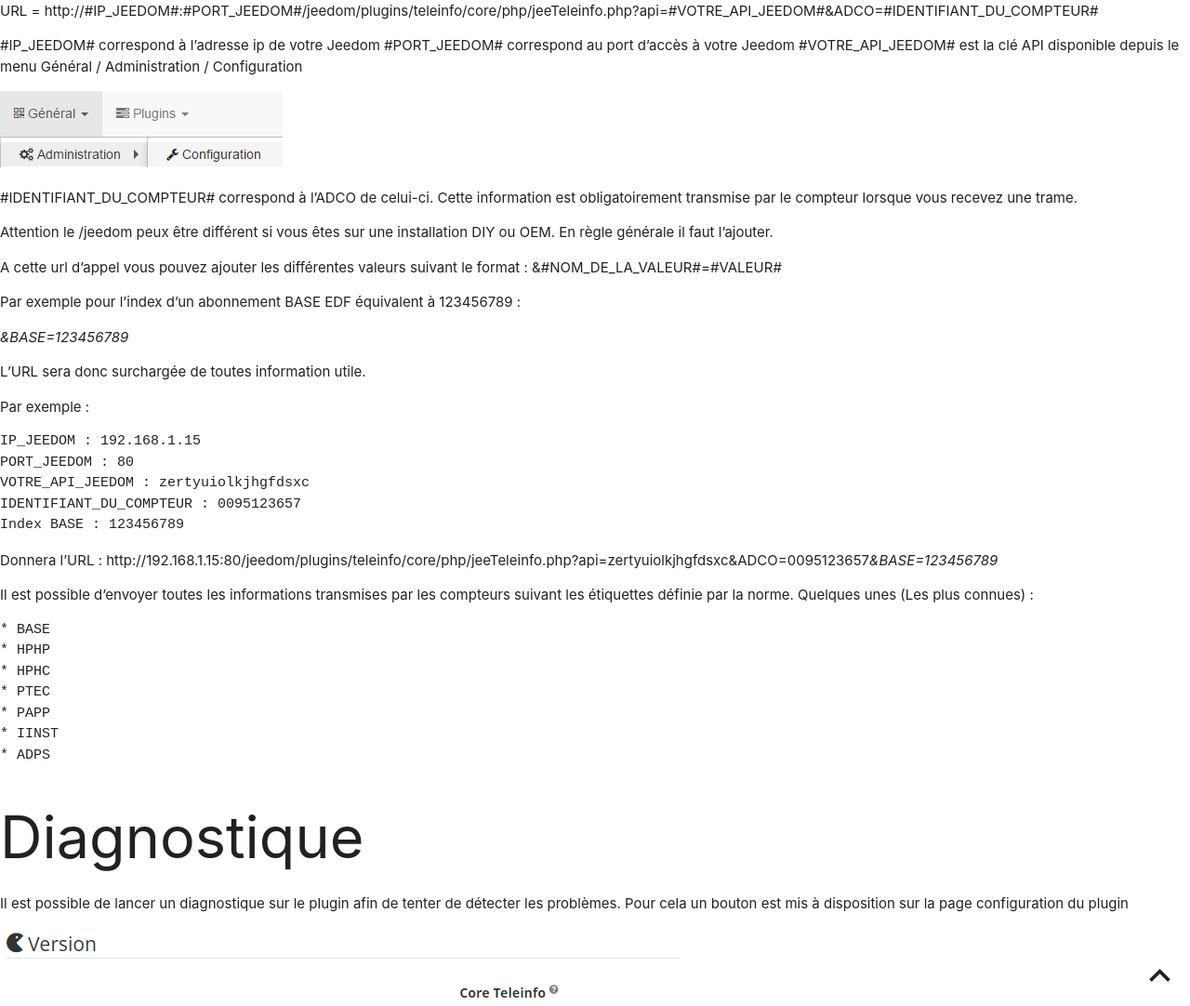
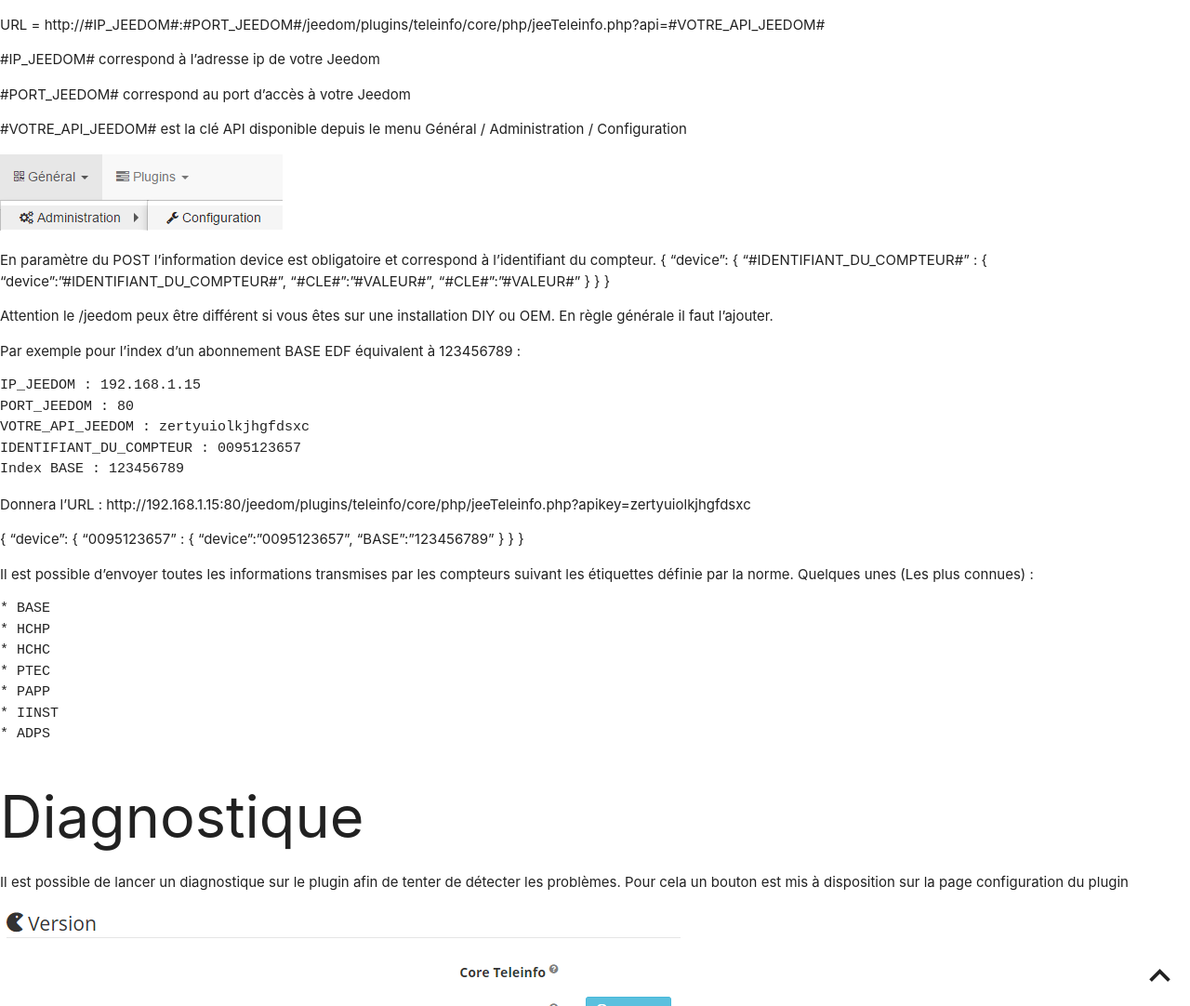
Before and after one commit to NextDom/plugin-teleinfo, a Jekyll site: the page built from docs/fr_FR/index.md, in a window 1280 px wide and 1400 px high, scrolled down 6326 px. Shown: the part 318-1400 px from the top of the window at 93% size. Built offline with Jekyll 4.4.1, drawn with Linux system fonts in a browser that asks for light colours; nearby versions of some CDN libraries; our own code applies the rules of GitHub Pages for plain Markdown files; library files that are not in the unit come from our copies; some of the changed text lies outside the part shown; grey boxes are pictures that could not be loaded.

Commit message:
Mise à jour de la doc api

```diff
--- a/docs/fr_FR/api.md
+++ b/docs/fr_FR/api.md
@@ -1,30 +1,30 @@
 API
 ===
 Le plugin téléinfo met à disposition une api afin de mettre à jour les données depuis d'autres systèmes.
-Il s'agit d'une URL d'appel de type GET.
+Il s'agit d'une URL d'appel de type POST.
+
 Pour y accéder ces informations sont obligatoires :
 
-URL = http://#IP_JEEDOM#:#PORT_JEEDOM#/jeedom/plugins/teleinfo/core/php/jeeTeleinfo.php?api=#VOTRE_API_JEEDOM#&ADCO=#IDENTIFIANT_DU_COMPTEUR#
+URL = http://#IP_JEEDOM#:#PORT_JEEDOM#/jeedom/plugins/teleinfo/core/php/jeeTeleinfo.php?api=#VOTRE_API_JEEDOM#
 
  #IP_JEEDOM# correspond à l'adresse ip de votre Jeedom
+
  #PORT_JEEDOM# correspond au port d'accès à votre Jeedom
+
  #VOTRE_API_JEEDOM# est la clé API disponible depuis le menu Général / Administration / Configuration
 
  ![teleinfo8](../images/teleinformation_api_menu1.png)
 
- #IDENTIFIANT_DU_COMPTEUR# correspond à l'ADCO de celui-ci. Cette information est obligatoirement transmise par le compteur lorsque vous recevez une trame.
+En paramètre du POST l'information device est obligatoire et correspond à l'identifiant du compteur.
+{
+"device": {
+    "#IDENTIFIANT_DU_COMPTEUR#" : { "device":"#IDENTIFIANT_DU_COMPTEUR#", "#CLE#":"#VALEUR#", "#CLE#":"#VALEUR#" }
+    }
+}
 
 Attention le /jeedom peux être différent si vous êtes sur une installation DIY ou OEM. En règle générale il faut l'ajouter.
 
-A cette url d'appel vous pouvez ajouter les différentes valeurs suivant le format : &#NOM_DE_LA_VALEUR#=#VALEUR#
-
 Par exemple pour l'index d'un abonnement BASE EDF équivalent à 123456789 :
-
-*&BASE=123456789*
-
-L'URL sera donc surchargée de toutes information utile.
-
-Par exemple :
 
     IP_JEEDOM : 192.168.1.15
     PORT_JEEDOM : 80
@@ -32,14 +32,20 @@ Par exemple :
     IDENTIFIANT_DU_COMPTEUR : 0095123657
     Index BASE : 123456789
 
-Donnera l'URL : http://192.168.1.15:80/jeedom/plugins/teleinfo/core/php/jeeTeleinfo.php?api=zertyuiolkjhgfdsxc&ADCO=0095123657*&BASE=123456789*
+Donnera l'URL : http://192.168.1.15:80/jeedom/plugins/teleinfo/core/php/jeeTeleinfo.php?apikey=zertyuiolkjhgfdsxc
+
+{
+"device": {
+    "0095123657" : { "device":"0095123657", "BASE":"123456789" }
+    }
+}
 
 Il est possible d'envoyer toutes les informations transmises par les compteurs suivant les étiquettes définie par la norme.
 Quelques unes (Les plus connues) :
 
 	* BASE
-	* HPHP
-	* HPHC
+	* HCHP
+	* HCHC
 	* PTEC
 	* PAPP
 	* IINST
```
Also changed, not shown: docs/fr_FR/changelog.md (+1 -0 lines), 1 other file.
